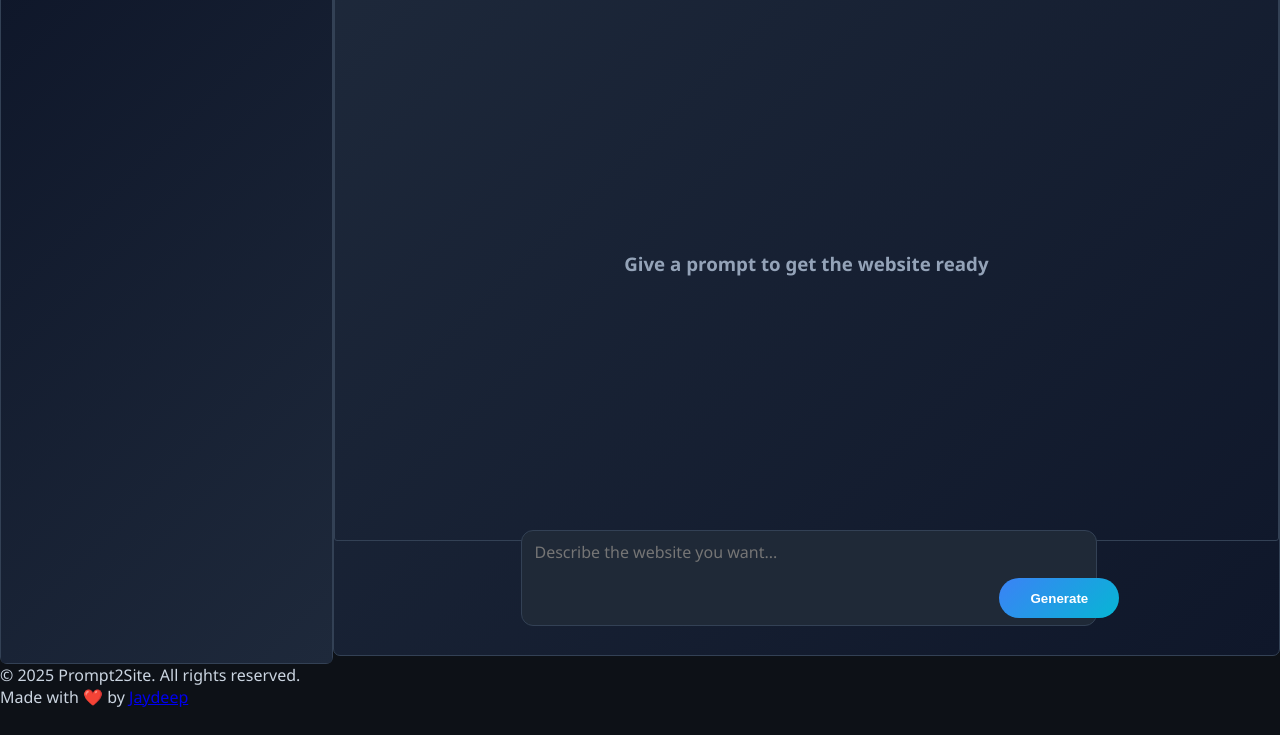
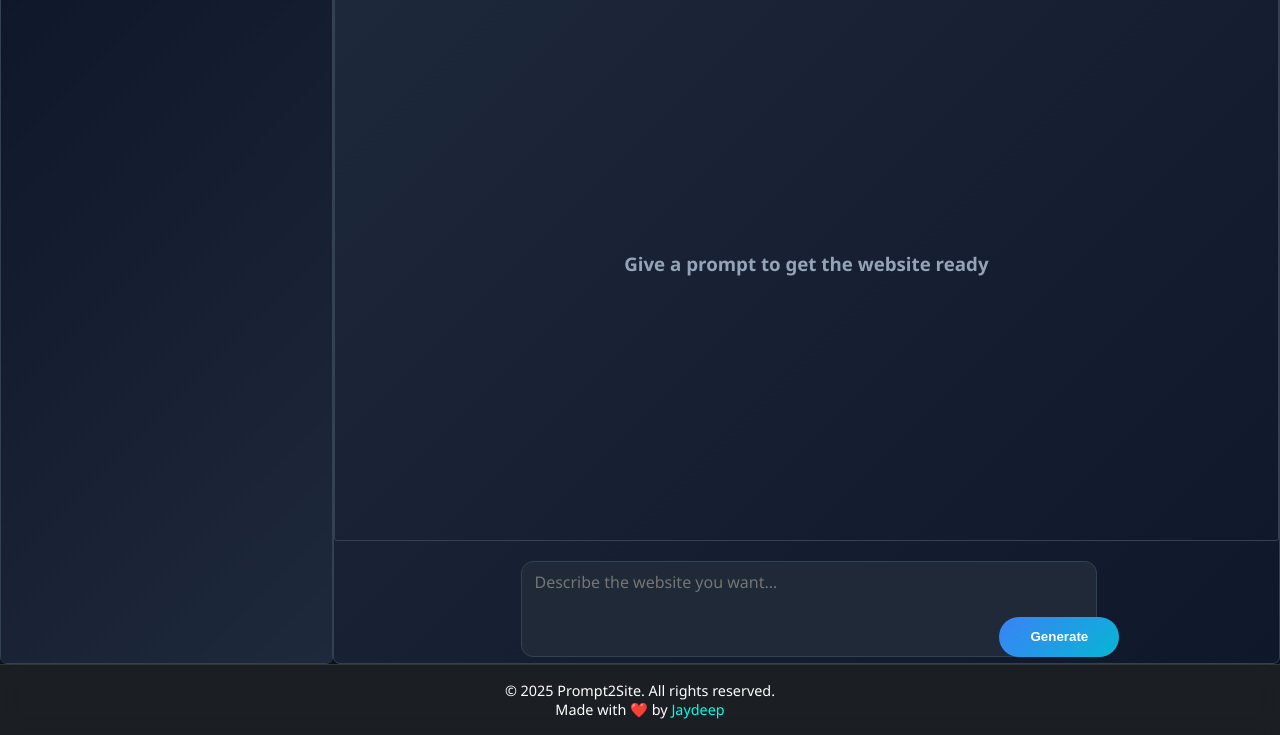
Before and after one commit to Jaydeep869/Prompt2Site, a website built with Vite: page frontend/index.html in a window 1280 px wide. Shown: the part 142-877 px from the top of the page. Before the commit the page ends 850 px from the top, so only its background shows below. Built offline with nearby package versions, Linux system fonts and the light colour scheme; some packages are replaced by stand-ins of ours; no server answers; files whose address does not match are found by name.

Commit message:
improved responsiveness

```diff
--- a/frontend/src/style.css
+++ b/frontend/src/style.css
@@ -89,7 +89,7 @@ body.sidebar-open {
 @media (min-width: 768px) {
     .rightcontainer {
         width: 74vw;
-        height: 92vh;
+        height: 93vh;
     }
 }
 
@@ -115,7 +115,7 @@ textarea {
 @media (min-width: 768px) {
     textarea {
         margin-left: 14.6vw;
-        position: fixed;
+
         bottom: 2vh;
     }
 }
@@ -166,12 +166,12 @@ textarea {
     transition: 0.3s;
     display: block;
     margin: 0 auto 1rem;
+    bottom: 9vh;
 }
 
 @media (min-width: 1200px) {
     .generatebtn {
-        position: fixed;
-        bottom: 3vh;
+        bottom: 9vh;
         margin-left: 52vw;
         height: 40px;
         width: 120px;
@@ -179,8 +179,7 @@ textarea {
 }
 @media (max-width: 1200px) {
     .generatebtn {
-        position: fixed;
-        bottom: 3vh;
+        bottom: 9vh;
         margin-left: 46vw;
         height: 40px;
         width: 120px;
@@ -694,7 +693,7 @@ h1 {
 
 @media (max-width: 767px) {
     .container {
-        height: 92vh;
+        height: 93vh;
     }
 
     .leftcontainer {
@@ -760,3 +759,30 @@ h1 {
     margin: 0 auto;
     display: none;
 }
+.site-footer {
+  background: rgba(255, 255, 255, 0.06);
+  backdrop-filter: blur(10px);
+  -webkit-backdrop-filter: blur(10px);
+  border-top: 1px solid rgba(255, 255, 255, 0.1);
+  color: #fff;
+  padding: 1rem;
+  text-align: center;
+  font-size: 0.9rem;
+  position: relative;
+  z-index: 10;
+}
+
+.footer-container {
+  max-width: 1000px;
+  margin: 0 auto;
+}
+
+.site-footer a {
+  color: #00ffe5;
+  text-decoration: none;
+  font-weight: 500;
+}
+
+.site-footer a:hover {
+  text-decoration: underline;
+}
```
